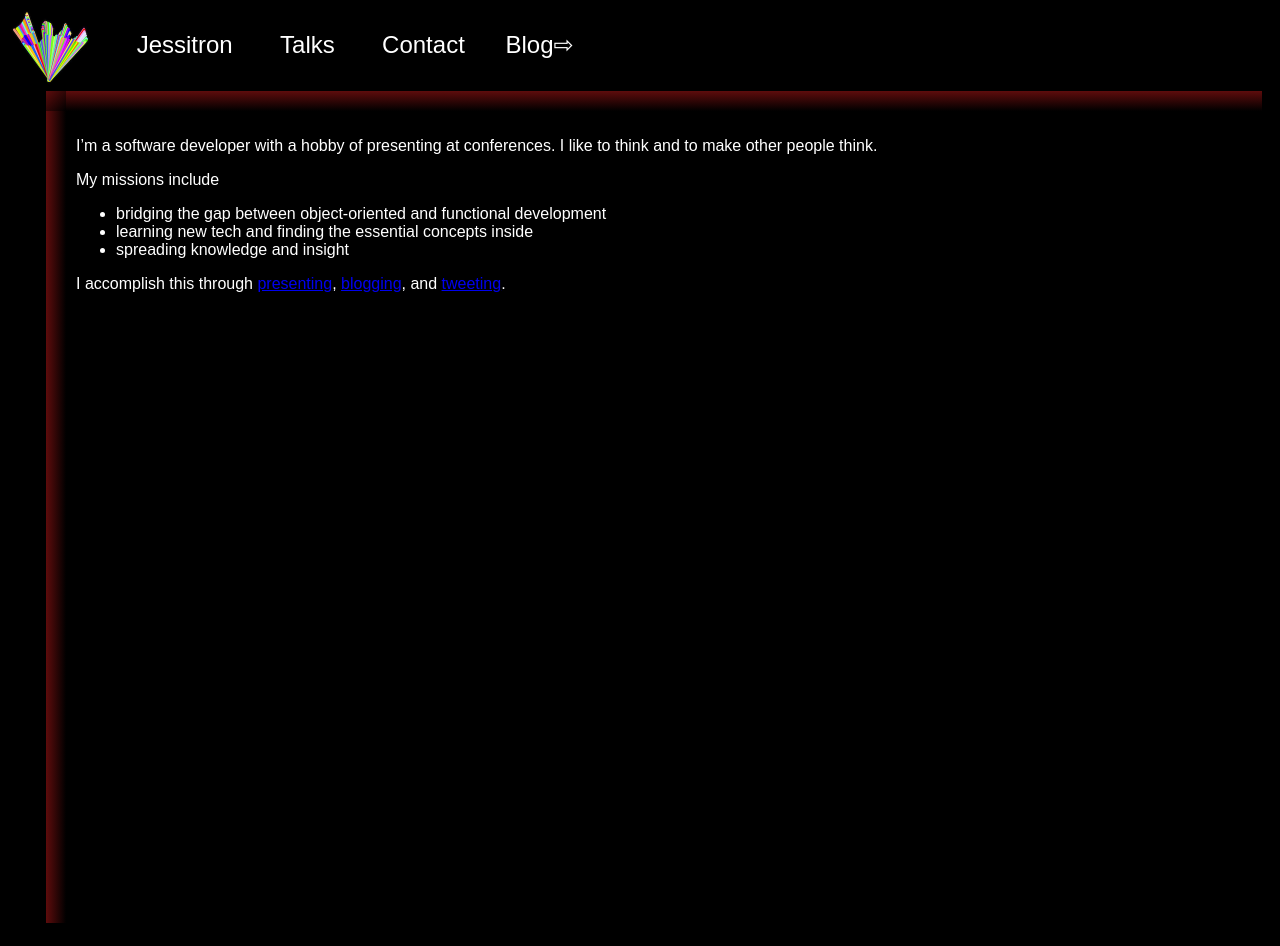
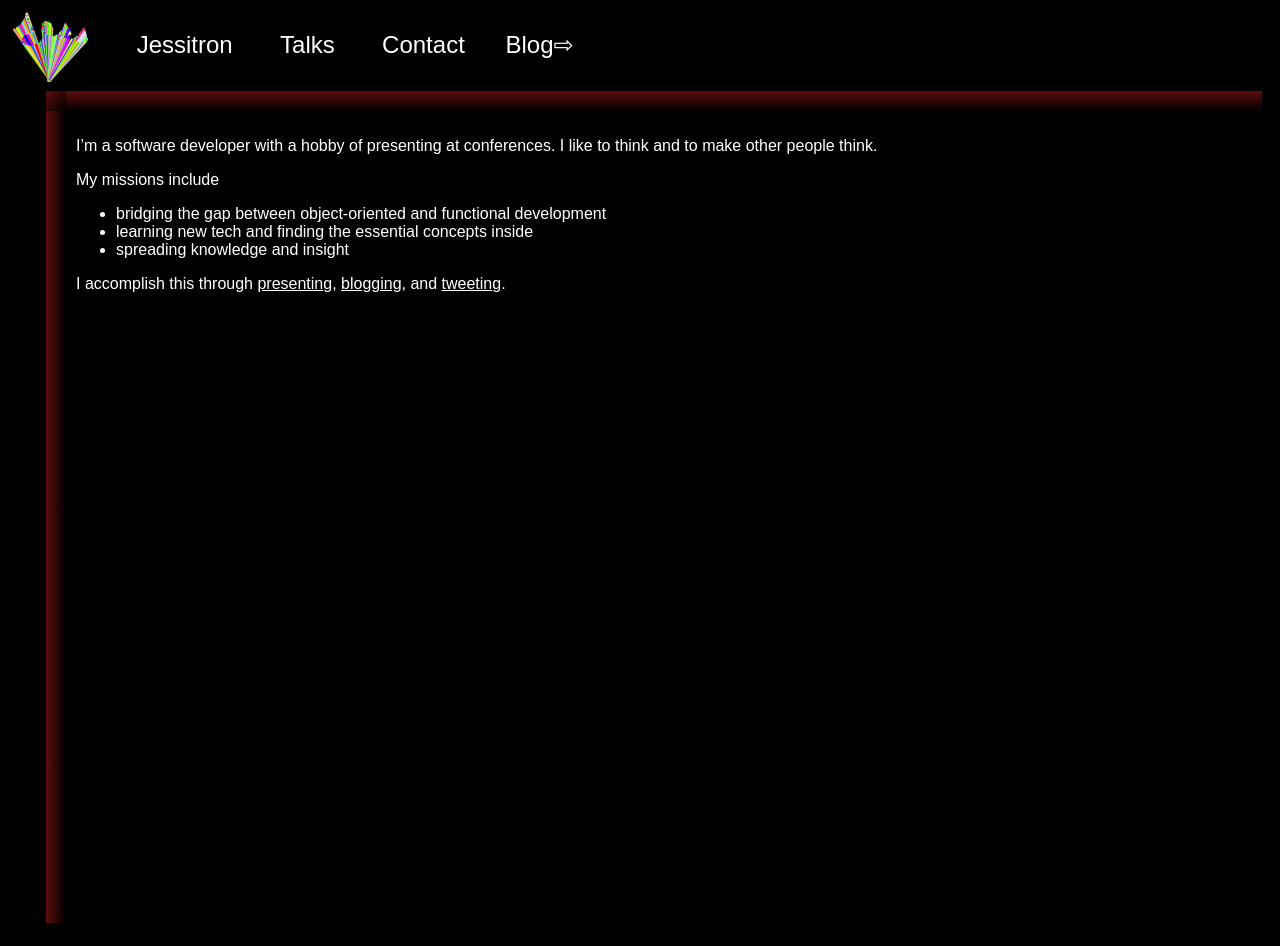
Before and after one commit to jessitron/jessitron.com, a Jekyll site: the page built from index.md, in a window 1280 px wide. Built offline with Jekyll 4.4.1, drawn with Linux system fonts in a browser that asks for light colours.

Commit message:
fix links to be white before visiting

```diff
--- a/stylesheets/styles.css
+++ b/stylesheets/styles.css
@@ -61,6 +61,7 @@ div.content {
    font-family: "Avant Garde", Avantgarde, "Century Gothic", CenturyGothic, "AppleGothic", sans-serif;
 }
 
+a:link { color:white;}
 a:visited { color:white;}
 
 span.toc a:link {text-decoration:none;
```
